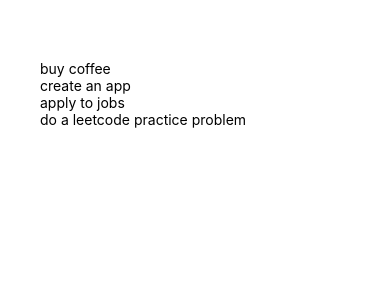
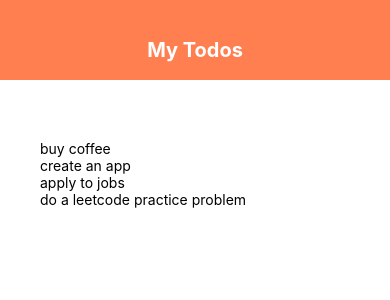
Before and after one commit to connie-ho/react-native-mini-projects, a React Native app: screen / in a window 390 px wide. Shown: the top 300 px of the page. Built offline with nearby package versions, Linux system fonts and the light colour scheme.

Commit message:
add header component

```diff
--- a/App.js
+++ b/App.js
@@ -1,5 +1,6 @@
 import React, {useState} from 'react';
 import { StyleSheet, View, Text, FlatList} from 'react-native';
+import Header from './components/todo/Header';
 
 export default function App() {
 
@@ -13,7 +14,7 @@
 
   return (
     <View style={styles.container}>
-      {/* header */}
+      <Header />
       <View style={styles.content}>
         {/* {to do form} */}
         <View style={styles.list}>
--- /dev/null
+++ b/components/todo/Header.jsx
@@ -0,0 +1,26 @@
+import React from 'react'
+import { StyleSheet, Text, View } from 'react-native'
+
+const Header = () => {
+  return (
+    <View style={styles.header}>
+      <Text style={styles.title}>My Todos</Text>
+    </View>
+  )
+}
+
+export default Header
+
+const styles = StyleSheet.create({
+  header: {
+    height: 80,
+    padding: 38,
+    backgroundColor: 'coral'
+  },
+  title: {
+    textAlign: 'center',
+    color: 'white',
+    fontSize: 20,
+    fontWeight: 'bold'
+  }
+})
```
Also changed, not shown: components/examples/ListExample.jsx (renamed from ListExample.jsx), components/examples/TextExample.jsx (renamed from TextExample.jsx).
